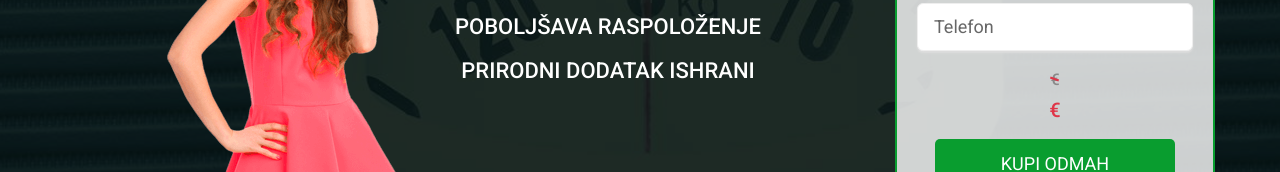
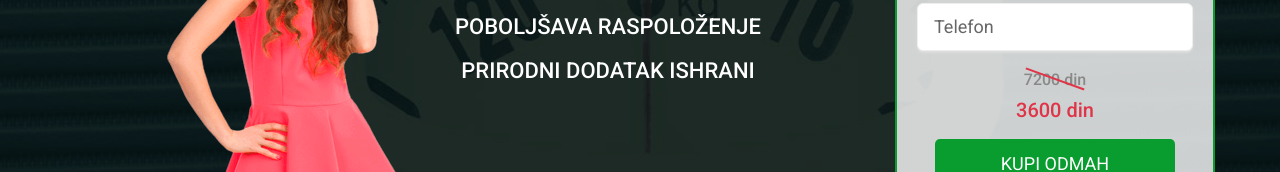
Before and after one commit to Slim-Begin/rs, a plain HTML site: page index.html in a window 1280 px wide. Shown: the part 284-456 px from the top of the page. Drawn offline with Linux system fonts and the light colour scheme; a script that the page names is missing.

Commit message:
Update index.html
4

```diff
--- a/index.html
+++ b/index.html
@@ -40,8 +40,8 @@
 							type="tel">
 						</label>
 						<div class="price">
-							<div class="price_old"><span class="price_num al-cost-promo"> &euro; </span></div>
-							<div class="price_new"><span class="price_num al-cost"> &euro; </span></div>
+							<div class="price_old"><span class="price_num al-cost-promo">7200 din</span></div>
+							<div class="price_new"><span class="price_num al-cost">3600 din </span></div>
 						</div>
 						<button class="theme-button order_button js_submit button__text"> Kupi odmah </button>
 					</form>
@@ -155,8 +155,8 @@
 							<input class="order_input only_number phone" name="phone" placeholder="Telefon" required type="tel">
 							</label>
 							<div class="price">
-								<div class="price_old"><span class="price_num al-cost-promo"> &euro; </span></div>
-								<div class="price_new"><span class="price_num al-cost"> &euro; </span></div>
+								<div class="price_old"><span class="price_num al-cost-promo">7200 din</span></div>
+								<div class="price_new"><span class="price_num al-cost">3600 din</span></div>
 							</div>
 							<button class="theme-button order_button js_submit button__text"> Naruči </button>
 						</form>
```
